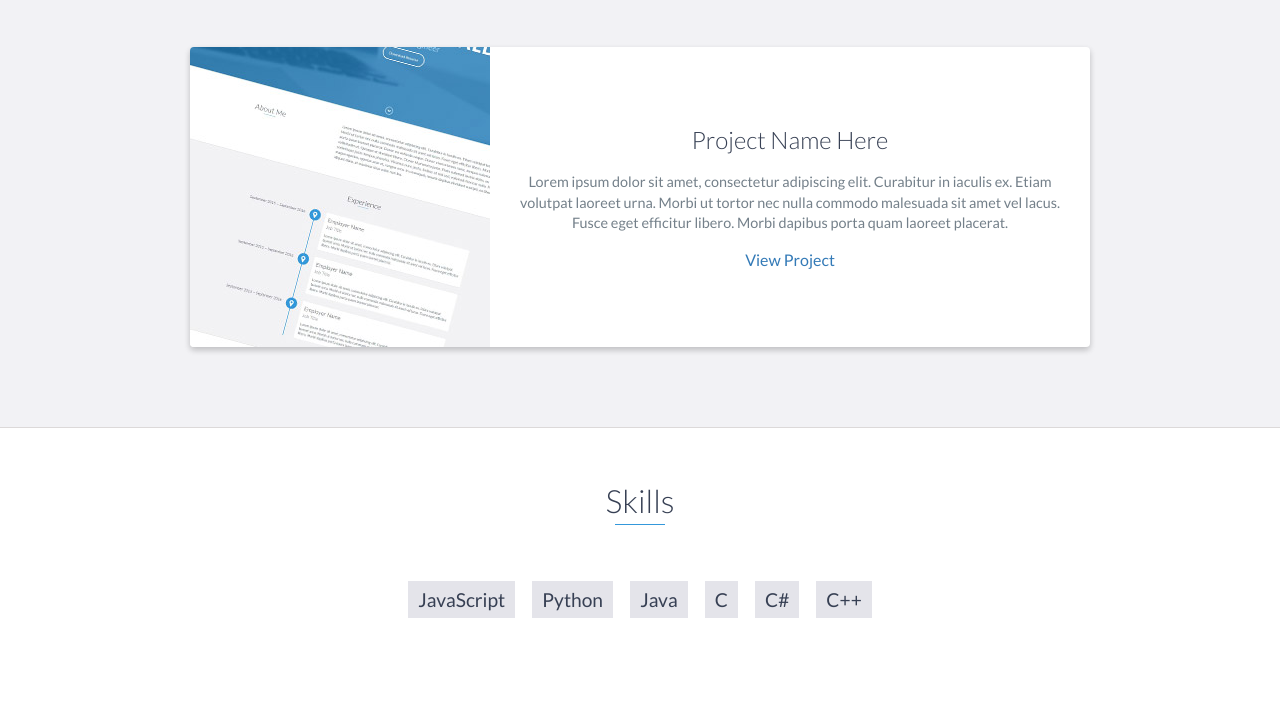
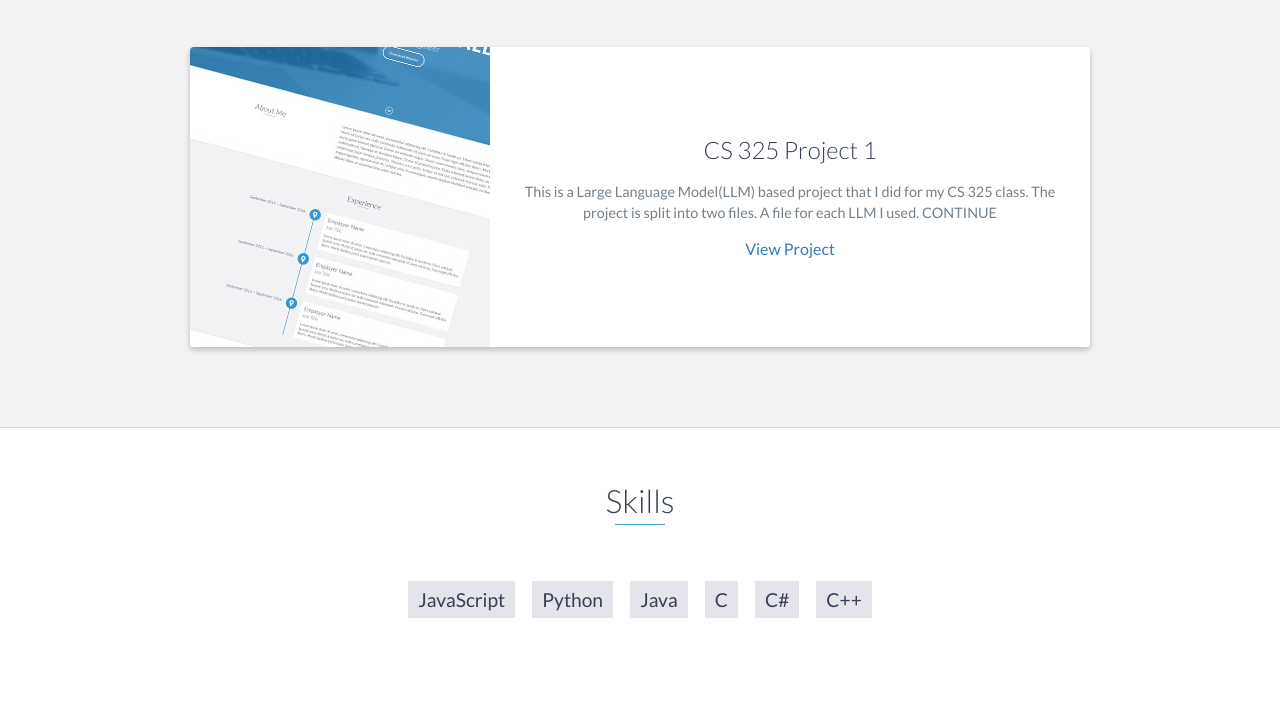
Before and after one commit to ThyDarkReaper/ThyDarkReaper.github.io, a website: page index.html in a window 1280 px wide. Shown: the part 2194-2902 px from the top of the page. Drawn offline with nearby package versions, Linux system fonts and the light colour scheme.

Commit message:
starting projects

```diff
--- a/index.html
+++ b/index.html
@@ -161,11 +161,12 @@
 
                     <!-- End .project-image -->
                     <div class="project-info">
-                        <h3>Project Name Here</h3>
+                        <h3>CS 325 Project 1</h3>
                         <p>
-                            Lorem ipsum dolor sit amet, consectetur adipiscing elit. Curabitur in iaculis ex. Etiam volutpat laoreet urna. Morbi ut tortor nec nulla commodo malesuada sit amet vel lacus. Fusce eget efficitur libero. Morbi dapibus porta quam laoreet placerat.
+                            This is a Large Language Model(LLM) based project that I did for my CS 325 class.
+                            The project is split into two files. A file for each LLM I used. CONTINUE
                         </p>
-                        <a href="#">View Project</a>
+                        <a href="https://github.com/ThyDarkReaper/325_Project1">View Project</a>
                     </div>
 
                     <!-- End .project-info -->
```
